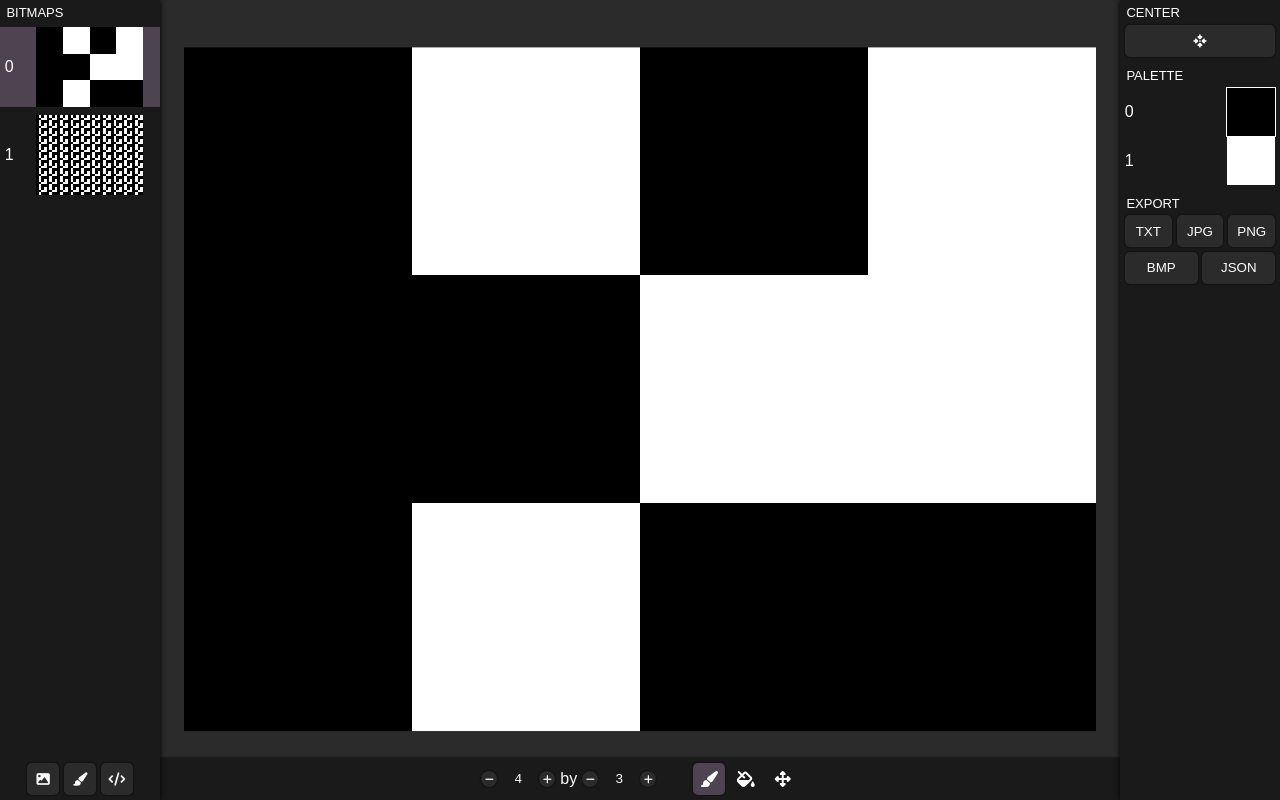
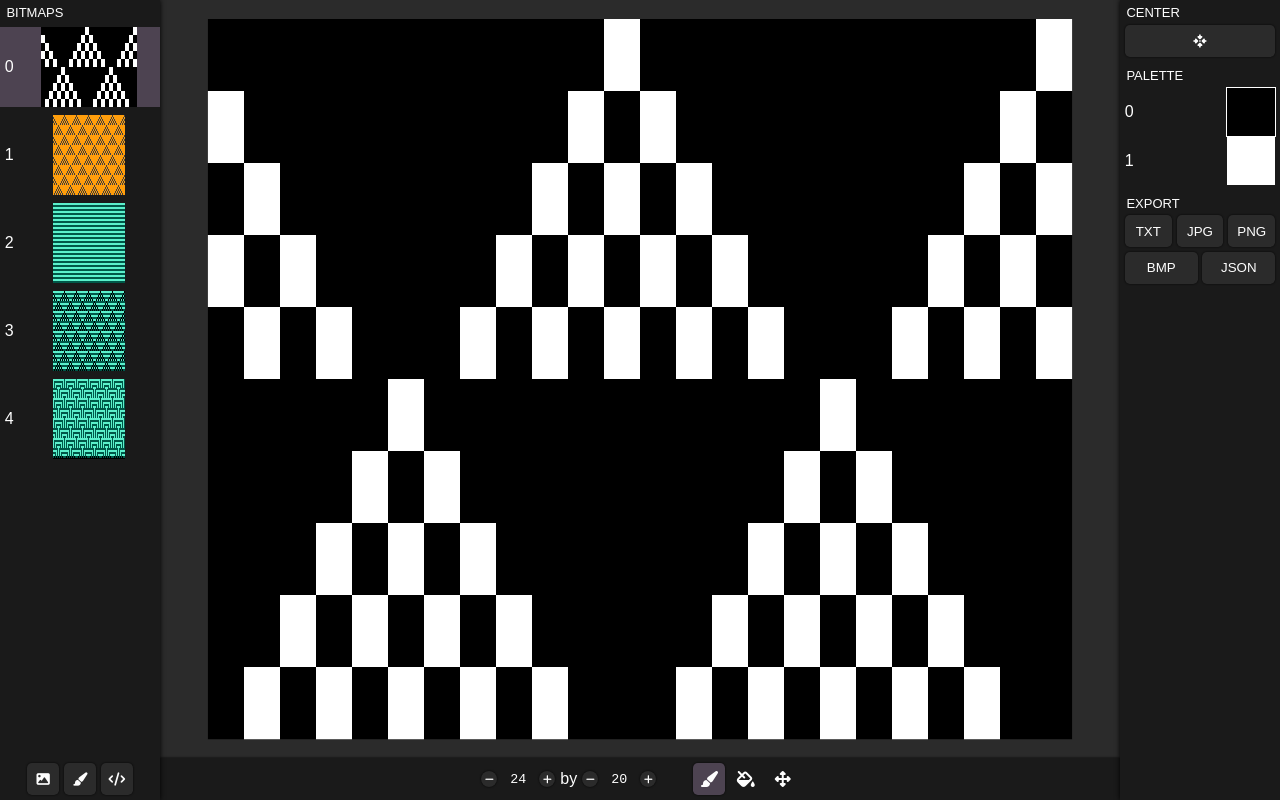
Before and after one commit to branchwelder/bimp, a website built with Vite: page index.html in a window 1280 px wide. Built offline with nearby package versions, Linux system fonts and the light colour scheme.

Commit message:
maybe it's actually cool

```diff
--- a/index.js
+++ b/index.js
@@ -8,61 +8,142 @@ import { actions } from "./actions";
 import { view } from "./ui/view";
 
 import { Bimp, BimpCanvas } from "./bimp";
-import { pixel2, pixel8 } from "./palette";
+import { pixel2, stitchPalette, colorP2 } from "./palette";
 
+let triangle = [
+  0, 0, 0, 0, 0, 0, 0, 0, 0, 0, 0, 1, 0, 0, 0, 0, 0, 0, 0, 0, 0, 0, 0, 1, 0, 0,
+  0, 0, 0, 0, 0, 0, 0, 0, 0, 1, 0, 0, 0, 0, 0, 0, 0, 0, 0, 0, 0, 1, 1, 0, 0, 0,
+  0, 0, 0, 0, 0, 0, 1, 0, 1, 0, 0, 0, 0, 0, 0, 0, 0, 0, 1, 0, 1, 0, 0, 0, 0, 0,
+  0, 0, 0, 0, 1, 0, 1, 0, 0, 0, 0, 0, 0, 0, 0, 0, 1, 0, 0, 1, 0, 0, 0, 0, 0, 0,
+  0, 1, 0, 1, 0, 1, 0, 0, 0, 0, 0, 0, 0, 1, 0, 1, 0, 1, 0, 0, 0, 0, 0, 0, 0, 1,
+  0, 1, 0, 1, 0, 0, 0, 0, 0, 0, 0, 1, 0, 1, 1, 0, 1, 0, 0, 0, 0, 0, 1, 0, 1, 0,
+  1, 0, 1, 0, 0, 0, 0, 0, 1, 0, 1, 0, 1, 0, 1, 0, 0, 0, 0, 0, 1, 0, 1, 0, 1, 0,
+  1, 0, 0, 0, 0, 0, 1, 0, 1, 0, 0, 1, 0, 1, 0, 0, 0, 1, 0, 1, 0, 1, 0, 1, 0, 1,
+  0, 0, 0, 1, 0, 1, 0, 1, 0, 1, 0, 1, 0, 0, 0, 1, 0, 1, 0, 1, 0, 1, 0, 1, 0, 0,
+  0, 1, 0, 1, 0, 1, 0, 0, 0, 0, 0, 1, 0, 0, 0, 0, 0, 0, 0, 0, 0, 0, 0, 1, 0, 0,
+  0, 0, 0, 0, 0, 0, 0, 0, 0, 1, 0, 0, 0, 0, 0, 0, 0, 0, 0, 0, 0, 1, 0, 0, 0, 0,
+  0, 0, 0, 0, 0, 0, 1, 0, 1, 0, 0, 0, 0, 0, 0, 0, 0, 0, 1, 0, 1, 0, 0, 0, 0, 0,
+  0, 0, 0, 0, 1, 0, 1, 0, 0, 0, 0, 0, 0, 0, 0, 0, 1, 0, 1, 0, 0, 0, 0, 0, 0, 0,
+  0, 1, 0, 1, 0, 1, 0, 0, 0, 0, 0, 0, 0, 1, 0, 1, 0, 1, 0, 0, 0, 0, 0, 0, 0, 1,
+  0, 1, 0, 1, 0, 0, 0, 0, 0, 0, 0, 1, 0, 1, 0, 1, 0, 0, 0, 0, 0, 0, 1, 0, 1, 0,
+  1, 0, 1, 0, 0, 0, 0, 0, 1, 0, 1, 0, 1, 0, 1, 0, 0, 0, 0, 0, 1, 0, 1, 0, 1, 0,
+  1, 0, 0, 0, 0, 0, 1, 0, 1, 0, 1, 0, 1, 0, 0, 0, 0, 1, 0, 1, 0, 1, 0, 1, 0, 1,
+  0, 0, 0, 1, 0, 1, 0, 1, 0, 1, 0, 1, 0, 0, 0, 1, 0, 1, 0, 1, 0, 1, 0, 1, 0, 0,
+  0, 1, 0, 1, 0, 1, 0, 1, 0, 1, 0, 0,
+];
 const testLayers = [
   {
     id: "layer-asdf",
-    bitmap: new Bimp(4, 3, [0, 1, 0, 1, 0, 0, 1, 1, 0, 1, 0, 0, 0]),
+    bitmap: new Bimp(24, 20, triangle),
     type: "direct",
     program: null,
     palette: pixel2,
   },
+  // {
+  //   id: "layer-fghj",
+  //   type: "code",
+  //   palette: pixel2,
+  //   bitmap: Bimp.empty(16, 16, 0),
+  //   program: `const width = 16;
+  // const height = 16;
+
+  // return new Bimp(layers[0].width, layers[0].height, layers[0].pixels);`,
+  // },
   {
     id: "layer-sdfg",
     bitmap: Bimp.empty(1, 1, 0),
     type: "code",
-    palette: pixel2,
-    program: `return Bimp.fromTile(layers[0].width * 10, layers[0].height * 10, layers[0]);`,
+    palette: stitchPalette,
+    program: `return Bimp.fromTile(layers[0].width * 3, layers[0].height * 4, layers[0]);`,
   },
-  //   {
-  //     id: "layer-dfgh",
-  //     palette: pixel8,
-  //     bitmap: Bimp.empty(16, 16, 0),
-  //     type: "code",
-  //     program: `const pix = [];
-  //   const width = 16;
-  //   const height = 16;
-  //   for (let y=0; y < height; y++) {
-  //     for (let x=0; x < width; x++) {
-  //       pix.push((x+y)%7+1);
-  //     }
-  //   }
+  {
+    id: "layer-fghj",
+    type: "code",
+    palette: colorP2,
+    bitmap: Bimp.empty(16, 16, 0),
+    program: `const width = 72;
+const height = 80;
+let pixels = [];
+for (let row=0; row<height; row+=2) {
+  const current = row % 4 == 0 ? 1 : 0;
+  pixels.push(...new Array(width*2).fill(current))
+}
 
-  //   return new Bimp(width, height, pix);`,
-  //   },
-  //   {
-  //     id: "layer-fghj",
-  //     type: "code",
-  //     palette: pixel8,
-  //     bitmap: Bimp.empty(16, 16, 0),
-  //     program: `const width = 16;
-  // const height = 16;
-  // const pix = [];
+return new Bimp(width, height, pixels);`,
+  },
+  {
+    id: "layer-asdfasdf",
+    type: "code",
+    palette: colorP2,
+    bitmap: Bimp.empty(16, 16, 0),
+    program: `const w = 72;
+const h = 80;
+const SLIP = 0;
+const KNIT = 1;
 
-  // for (let y=0; y<height; y++) {
-  //   for (let x=0; x<width; x++) {
-  //     let base = layers[1].pixel(x,y);
-  //     if (base == 0) {
-  //       pix.push(base);
-  //     } else {
-  //       pix.push(layers[2].pixel(x,y));
-  //     }
-  //   }
-  // }
+let pixels = new Array(w*h).fill(0);
 
-  // return new Bimp(width, height, pix);`,
-  //   },
+for (let y=h-1; y>=0; y--) {
+  for (let x=0; x<w; x++) {
+    let currentColor = layers[2].pixel(x,y);
+    if (layers[1].pixel(x,y)==SLIP) {
+      pixels[y*w+x] = currentColor;
+    } else {
+      pixels[y*w+x] = 2;
+    }
+  }
+}
+
+return new Bimp(w, h, pixels);`,
+  },
+  {
+    id: "colorpreview",
+    type: "code",
+    palette: colorP2,
+    bitmap: Bimp.empty(16, 16, 0),
+    program: `const w = 72;
+const h = 80;
+
+const NONE = 2;
+
+let pattern = layers[3];
+let width = pattern.width;
+let rows = []
+
+for (let y=0; y<h; y++) {
+  let row = [];
+  for (let x=0; x<width; x++) {
+    let color = pattern.pixel(x,y);
+    if (color!=NONE) {
+      row.push(color);
+    } else {
+      let up = 0;
+      let found = false;
+      while(!found) {
+        let test = pattern.pixel(x,y+up);
+        if (test==NONE) {
+                  up+=1;
+        }else if(test==0 || test==1) {
+          for (let i = 0; i<up; i++) {
+                      pattern.pixels[(y+i) * width + x] = test;
+          }
+          found=true;
+          row.push(test);
+          pattern.pixels[(y+up) * width + x] = NONE;
+        } else {
+          // not there
+          found = true;
+          row.push(NONE);
+        }
+      }
+    }
+  }
+  rows.push(row);
+}
+
+
+return new Bimp(width, rows.length, rows.flat());`,
+  },
 ];
 
 const GLOBAL_STATE = {
--- a/palette.js
+++ b/palette.js
@@ -50,7 +50,7 @@ class Palette {
   draw(paletteIndex, ctx, x, y) {
     // a method to draw the specified palette index
     try {
-      this.drawFunc(ctx, this.entries[paletteIndex], x, y);
+      this.drawFunc(ctx, this.entries[paletteIndex], x, y, paletteIndex);
     } catch (e) {
       console.error("Error in palette draw function!", e);
     }
@@ -139,6 +139,103 @@ function shrinkingDots(ctx, value, x, y) {
   ctx.fill();
 }
 
+const stitches = [
+  [0, 0, 0],
+  [255, 0, 0],
+  [0, 255, 0],
+  [0, 0, 255],
+];
+
+function makeLinGrad(ctx, start, stop, c1, c2) {
+  const grad = ctx.createLinearGradient(start[0], start[1], stop[0], stop[1]);
+  grad.addColorStop(0, c1);
+  grad.addColorStop(1, c2);
+  return grad;
+}
+
+function stitchesDraw(ctx, value, x, y, paletteIndex) {
+  // Create gradients
+
+  ctx.lineWidth = 18;
+  ctx.lineCap = "round";
+  ctx.strokeStyle = "#ff9e0d";
+  ctx.fillStyle = "#404040";
+
+  const btm = [this.scale[0] / 4, (3 * this.scale) / 4];
+  // background
+  ctx.fillRect(0, 0, this.scale[0], this.scale[0]);
+  const LIGHT = "#ff9e0d";
+  const DARK = "#cf7e06";
+
+  if (paletteIndex == 0) {
+    // KNIT
+
+    // top left under
+    const lstart = [0, 85];
+    const lstop = [40, 60];
+    const lgrad = makeLinGrad(ctx, lstart, lstop, DARK, LIGHT);
+    ctx.strokeStyle = lgrad;
+
+    ctx.beginPath();
+    ctx.moveTo(lstart[0], lstart[1]);
+    ctx.bezierCurveTo(25, 85, 30, 75, lstop[0], lstop[1]);
+    ctx.stroke();
+
+    // top right under
+
+    const rstart = [100, 85];
+    const rstop = [60, 60];
+    const rgrad = makeLinGrad(ctx, rstart, rstop, DARK, LIGHT);
+    ctx.strokeStyle = rgrad;
+    ctx.beginPath();
+    ctx.moveTo(rstart[0], rstart[1]);
+    ctx.bezierCurveTo(75, 85, 70, 75, rstop[0], rstop[1]);
+    ctx.stroke();
+
+    // bottom part
+    const cgrad = makeLinGrad(ctx, [50, 25], [50, 75], DARK, LIGHT);
+    ctx.strokeStyle = cgrad;
+    ctx.beginPath();
+    ctx.moveTo(20, 100);
+    ctx.bezierCurveTo(0, 0, 100, 0, 80, 100);
+    ctx.stroke();
+    ctx.strokeStyle = LIGHT;
+
+    // top left
+    ctx.beginPath();
+    ctx.moveTo(lstop[0], lstop[1]);
+    ctx.bezierCurveTo(50, 20, 20, 20, 20, 0);
+    ctx.stroke();
+
+    ctx.beginPath();
+    ctx.moveTo(rstop[0], rstop[1]);
+    ctx.bezierCurveTo(50, 20, 80, 20, 80, 0);
+    ctx.stroke();
+  } else if (paletteIndex == 1) {
+    // SLIP
+    ctx.strokeStyle = DARK;
+
+    // bottom part
+    ctx.beginPath();
+    ctx.moveTo(0, 85);
+    ctx.lineTo(100, 85);
+    ctx.stroke();
+    ctx.strokeStyle = LIGHT;
+
+    // left part
+    ctx.beginPath();
+    ctx.moveTo(20, 100);
+    ctx.lineTo(20, 0);
+    ctx.stroke();
+
+    // right part
+    ctx.beginPath();
+    ctx.moveTo(80, 100);
+    ctx.lineTo(80, 0);
+    ctx.stroke();
+  }
+}
+
 function squares(ctx, value) {
   ctx.fillStyle = Palette.getRGB(value);
   ctx.fillRect(0, 0, 1, 1);
@@ -150,9 +247,26 @@ const palette4 = new Palette(p4, [20, 20]);
 const palette16 = new Palette(p16, [20, 20]);
 
 const pixel2 = new PixelPalette(p2);
+const colorP2 = new PixelPalette([
+  [0, 87, 72],
+  [91, 240, 203],
+  [0, 0, 0],
+  [0, 255, 255],
+]);
+
 const pixel8 = new PixelPalette(p8);
 
-const dotPalette = new Palette(p8, [100, 100], dots);
+const dotPalette = new Palette(p2, [100, 100], dots);
+const stitchPalette = new Palette(p2, [100, 100], stitchesDraw);
 const booleanMask = new Palette(p2, [1, 1], squares);
 
-export { pixel8, pixel2, booleanMask, Palette, PixelPalette };
+export {
+  pixel8,
+  pixel2,
+  colorP2,
+  dotPalette,
+  stitchPalette,
+  booleanMask,
+  Palette,
+  PixelPalette,
+};
--- /dev/null
+++ b/stitchPalette.js
@@ -0,0 +1,16 @@
+class StitchPalette {
+  constructor() {
+    this.entries = {
+      knit: this.drawKnit,
+      tuck: this.drawKnit,
+      slip: this.drawKnit,
+    };
+    this.indexMap = ["knit", "slip", "tuck"];
+    this.scale = [20, 20]; // The size of the pixel to draw to
+  }
+
+  drawKnit(paletteIndex, ctx, x, y) {
+    // ctx.fillStyle = Palette.getRGB(value);
+    ctx.fillRect(0, 0, 1, 1);
+  }
+}
--- a/style.css
+++ b/style.css
@@ -148,6 +148,7 @@ button:active {
   flex-grow: 1;
   height: inherit;
   justify-content: center;
+  overflow: hidden;
 }
 
 .preview-canvas {
```
Also changed, not shown: triangle.js (added, +21 -0 lines).
